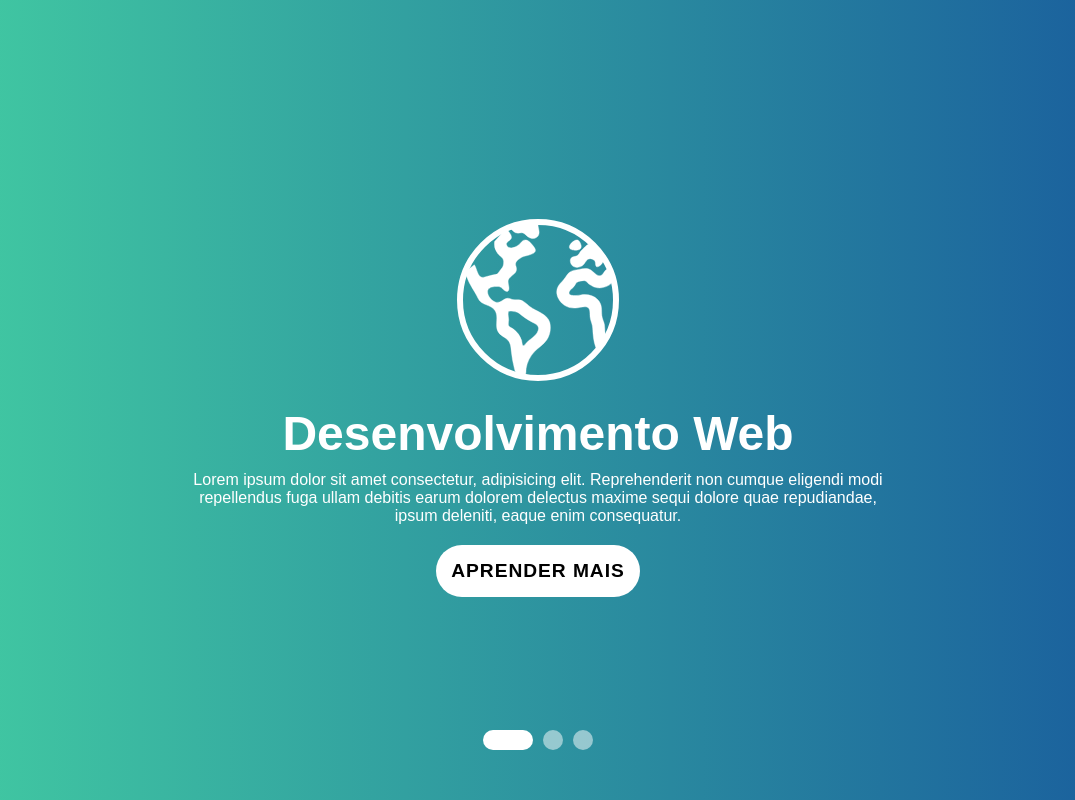
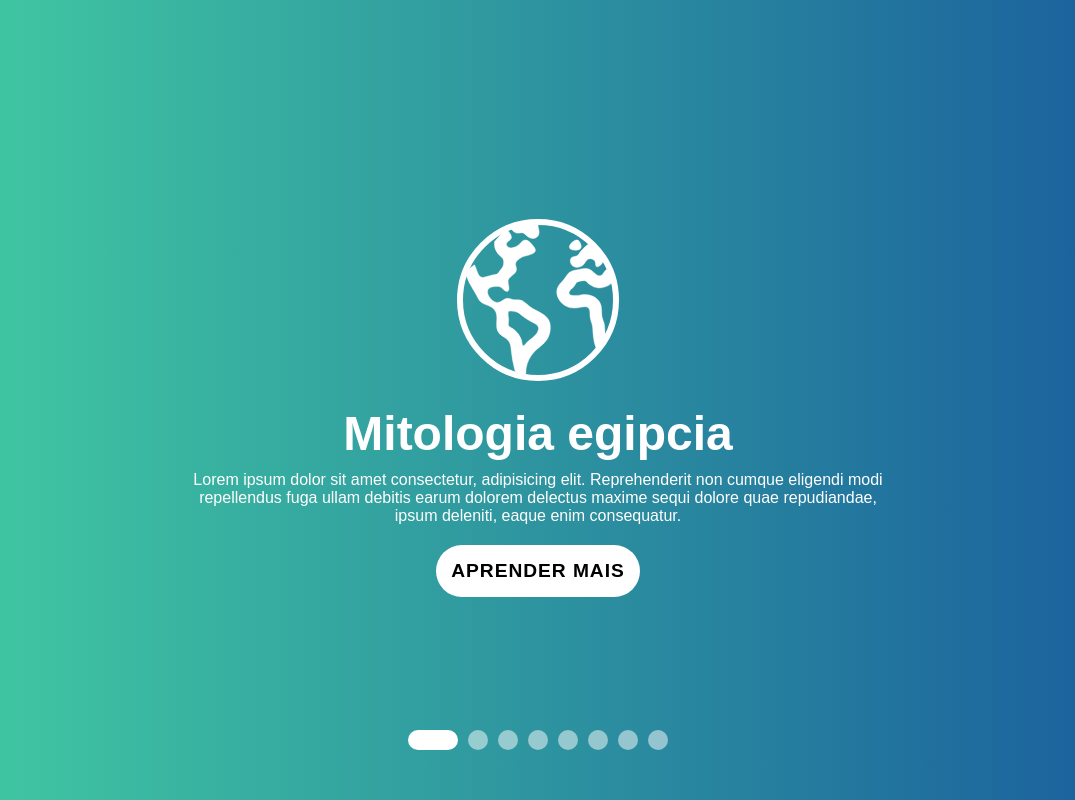
Before and after one commit to IFC-2023/SEPE-2023, a PHP site: page / in a window 1280 px wide. Shown: the whole page, without its empty margins (102-1177 px from the left). Run offline with PHP 8.4, Linux system fonts and the light colour scheme.

Commit message:
nomes do index arrumados

```diff
--- a/front/site/paginas/css/index.css
+++ b/front/site/paginas/css/index.css
@@ -39,7 +39,13 @@
 
 .tabs input:nth-of-type(1):checked ~ .botoes label:nth-of-type(1),
 .tabs input:nth-of-type(2):checked ~ .botoes label:nth-of-type(2),
-.tabs input:nth-of-type(3):checked ~ .botoes label:nth-of-type(3)
+.tabs input:nth-of-type(3):checked ~ .botoes label:nth-of-type(3),
+.tabs input:nth-of-type(4):checked ~ .botoes label:nth-of-type(4),
+.tabs input:nth-of-type(5):checked ~ .botoes label:nth-of-type(5),
+.tabs input:nth-of-type(6):checked ~ .botoes label:nth-of-type(6),
+.tabs input:nth-of-type(7):checked ~ .botoes label:nth-of-type(7),
+.tabs input:nth-of-type(8):checked ~ .botoes label:nth-of-type(8)
+
 {
     opacity: 1;
     width: 50px;
@@ -47,7 +53,7 @@
 
 .conteudo{
     position: relative;
-    width: 300vw;
+    width: 800vw;
     display: flex;
     transition: .5s;
 }
@@ -74,6 +80,22 @@
 .conteudo .caixa:nth-of-type(3){
     background: linear-gradient(90deg, #9d50bb, #6e48aa);
 }
+.conteudo .caixa:nth-of-type(4){
+    background:  linear-gradient(90deg, #1d3e34, #5a95cf);
+}
+.conteudo .caixa:nth-of-type(5){
+    background:  linear-gradient(90deg, #a01113, #93832f);
+}
+.conteudo .caixa:nth-of-type(6){
+    background:  linear-gradient(90deg,  #9d50bb, #c7d80f);
+}
+.conteudo .caixa:nth-of-type(7){
+    background:  linear-gradient(90deg,  #1d0934, #880693);
+}
+.conteudo .caixa:nth-of-type(8){
+    background:  linear-gradient(90deg,  #17ed82, #115a3f);
+}
+
 
 
 .tabs input:nth-of-type(1):checked ~ .conteudo{
@@ -86,6 +108,21 @@
 
 .tabs input:nth-of-type(3):checked ~ .conteudo{
     left: -200vw;
+}
+.tabs input:nth-of-type(4):checked ~ .conteudo{
+    left: -300vw;
+}
+.tabs input:nth-of-type(5):checked ~ .conteudo{
+    left: -400vw;
+}
+.tabs input:nth-of-type(6):checked ~ .conteudo{
+    left: -500vw;
+}
+.tabs input:nth-of-type(7):checked ~ .conteudo{
+    left: -600vw;
+}
+.tabs input:nth-of-type(8):checked ~ .conteudo{
+    left: -700vw;
 }
 
 .conteudo .caixa .conteudocx{
--- a/front/site/paginas/index.html
+++ b/front/site/paginas/index.html
@@ -1,5 +1,5 @@
 <!DOCTYPE html>
-<html lang="en">
+<html lang="pt-br">
 
 <head>
   <meta charset="UTF-8">
@@ -11,39 +11,104 @@
 <body>
   <div class="container">
     <div class="tabs">
-      <input id="web" type="radio" name="slider" checked>
-      <input id="grafico" type="radio" name="slider">
-      <input id="fotografia" type="radio" name="slider">
+      <input id="egipcia" type="radio" name="slider" checked>
+      <input id="grega" type="radio" name="slider">
+      <input id="hindu" type="radio" name="slider">
+      <input id="irlandesa" type="radio" name="slider">
+      <input id="japonesa" type="radio" name="slider">
+      <input id="mesopotamica" type="radio" name="slider">
+      <input id="nordica" type="radio" name="slider">
+      <input id="romana" type="radio" name="slider">
+
+
       <div class="botoes">
-        <label for="web"></label>
-        <label for="grafico"></label>
-        <label for="fotografia"></label>
+        <label for="egipcia"></label>
+        <label for="grega"></label>
+        <label for="hindu"></label>
+        <label for="irlandesa"></label>
+        <label for="japonesa"></label>
+        <label for="mesopotamica"></label>
+        <label for="nordica"></label>
+        <label for="romana"></label>
+
+
+
       </div>
       <div class="conteudo">
-        <div class="caixa web">
+        <div class="caixa egipcia">
           <div class="conteudocx">
             <ion-icon name="earth-outline"></ion-icon>
-            <h2>Desenvolvimento Web</h2>
+            <h2>Mitologia egipcia</h2>
             <p>Lorem ipsum dolor sit amet consectetur, adipisicing elit. Reprehenderit non cumque eligendi modi
               repellendus fuga ullam debitis earum dolorem delectus maxime sequi dolore quae repudiandae, ipsum
               deleniti, eaque enim consequatur.</p>
               <button>Aprender Mais</button>
           </div>
         </div>
-        <div class="caixa grafico">
+        <div class="caixa grega">
           <div class="conteudocx">
             <ion-icon name="camera-outline"></ion-icon>
-            <h2>design grafico</h2>
+            <h2>Mitologia grega</h2>
             <p>Lorem ipsum dolor sit amet consectetur, adipisicing elit. Reprehenderit non cumque eligendi modi
               repellendus fuga ullam debitis earum dolorem delectus maxime sequi dolore quae repudiandae, ipsum
               deleniti, eaque enim consequatur.</p>
               <button>Aprender Mais</button>
           </div>
         </div>
-        <div class="caixa fotografia">
+        <div class="caixa hindu">
           <div class="conteudocx">
             <ion-icon name="image-outline"></ion-icon>
-            <h2>fotografia</h2>
+            <h2>Mitologia hindu</h2>
+            <p>Lorem ipsum dolor sit amet consectetur, adipisicing elit. Reprehenderit non cumque eligendi modi
+              repellendus fuga ullam debitis earum dolorem delectus maxime sequi dolore quae repudiandae, ipsum
+              deleniti, eaque enim consequatur.</p>
+              <button>Aprender Mais</button>
+          </div>
+        </div>
+        <div class="caixa irlandesa">
+          <div class="conteudocx">
+            <ion-icon name="image-outline"></ion-icon>
+            <h2>Mitologia irlandesa</h2>
+            <p>Lorem ipsum dolor sit amet consectetur, adipisicing elit. Reprehenderit non cumque eligendi modi
+              repellendus fuga ullam debitis earum dolorem delectus maxime sequi dolore quae repudiandae, ipsum
+              deleniti, eaque enim consequatur.</p>
+              <button>Aprender Mais</button>
+          </div>
+        </div>
+        <div class="caixa japonesa">
+          <div class="conteudocx">
+            <ion-icon name="image-outline"></ion-icon>
+            <h2>Mitologia japonesa</h2>
+            <p>Lorem ipsum dolor sit amet consectetur, adipisicing elit. Reprehenderit non cumque eligendi modi
+              repellendus fuga ullam debitis earum dolorem delectus maxime sequi dolore quae repudiandae, ipsum
+              deleniti, eaque enim consequatur.</p>
+              <button>Aprender Mais</button>
+          </div>
+        </div>
+        <div class="caixa mesopotamica">
+          <div class="conteudocx">
+            <ion-icon name="image-outline"></ion-icon>
+            <h2>Mitologia mesopotamica</h2>
+            <p>Lorem ipsum dolor sit amet consectetur, adipisicing elit. Reprehenderit non cumque eligendi modi
+              repellendus fuga ullam debitis earum dolorem delectus maxime sequi dolore quae repudiandae, ipsum
+              deleniti, eaque enim consequatur.</p>
+              <button>Aprender Mais</button>
+          </div>
+        </div>
+        <div class="caixa nordica">
+          <div class="conteudocx">
+            <ion-icon name="image-outline"></ion-icon>
+            <h2>Mitologia nordica</h2>
+            <p>Lorem ipsum dolor sit amet consectetur, adipisicing elit. Reprehenderit non cumque eligendi modi
+              repellendus fuga ullam debitis earum dolorem delectus maxime sequi dolore quae repudiandae, ipsum
+              deleniti, eaque enim consequatur.</p>
+              <button>Aprender Mais</button>
+          </div>
+        </div>
+        <div class="caixa romana">
+          <div class="conteudocx">
+            <ion-icon name="image-outline"></ion-icon>
+            <h2>Mitologia romana</h2>
             <p>Lorem ipsum dolor sit amet consectetur, adipisicing elit. Reprehenderit non cumque eligendi modi
               repellendus fuga ullam debitis earum dolorem delectus maxime sequi dolore quae repudiandae, ipsum
               deleniti, eaque enim consequatur.</p>
```
